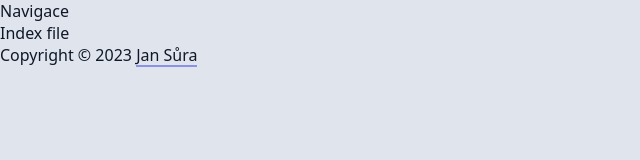
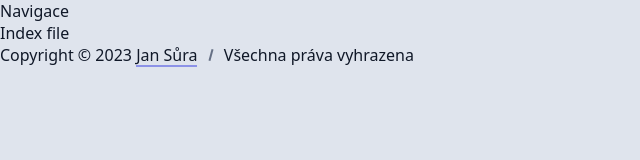
Before and after one commit to jsuradesign/jan-sura.cz, a website built with Vite: page src/index.html in a window 1280 px wide. Shown: the whole page, without its empty margins (0-640 px from the left). Built offline with nearby package versions, Linux system fonts and the light colour scheme.

Commit message:
Edited copyright content

```diff
--- a/src/html/partials/footer.html
+++ b/src/html/partials/footer.html
@@ -1,5 +1,9 @@
 <section class="copyright">
   <div class="container">
-    <p>Copyright &copy; <span id="copy-year"></span> <a href="index.html">Jan Sůra</a></p>
+    <p>
+      Copyright &copy; <span id="copy-year"></span> <a href="index.html">Jan Sůra</a>
+      <span class="separator"></span>
+      Všechna práva vyhrazena
+    </p>
   </div>
 </section>
```
